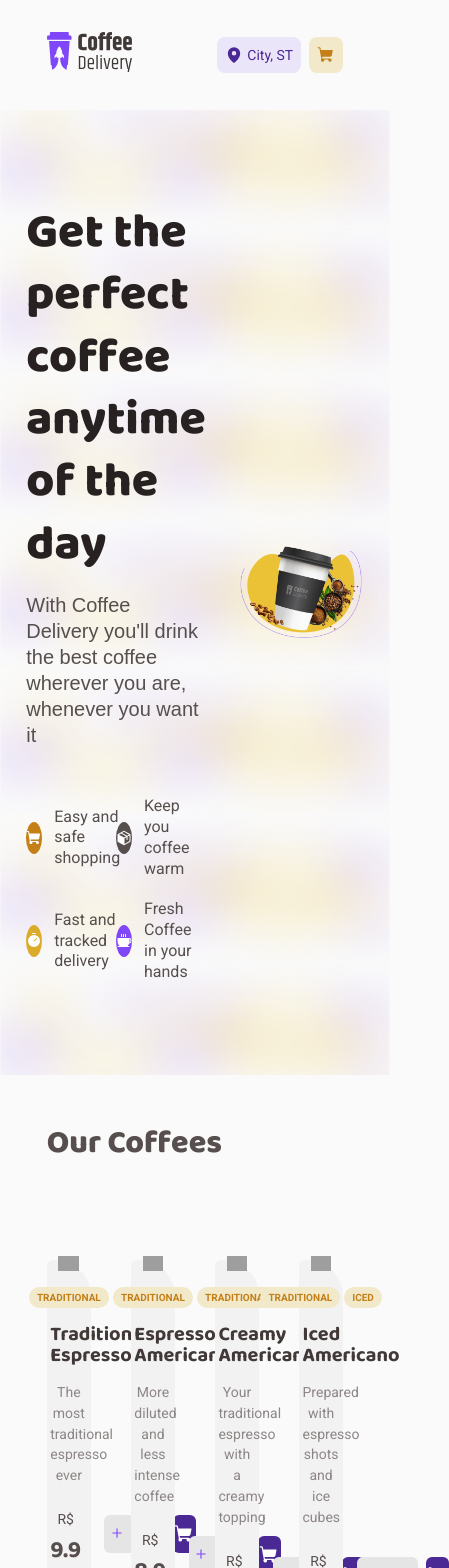
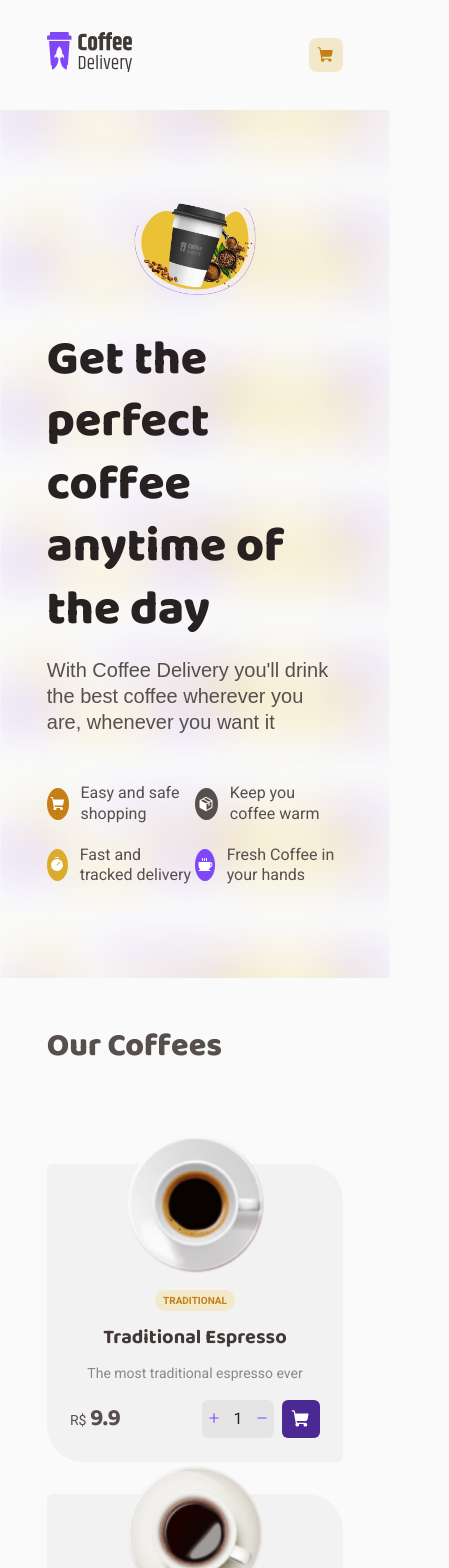
Before and after one commit to flavioccf/coffee_delivery_react, a React (Vite) app: page / in a window 390 px wide. Shown: the top 1568 px of the page, 449 px wide, since content can reach past the window. Built offline with nearby package versions, Linux system fonts and the light colour scheme; grey boxes are pictures that could not be loaded.

Commit message:
Add new images path and responsiveness

```diff
--- a/src/components/CoffeCard/index.tsx
+++ b/src/components/CoffeCard/index.tsx
@@ -46,7 +46,7 @@ export function CoffeCard(props: CoffeeItem) {
 
   return (
     <CoffeCardContainer>
-      <img src={props.img} alt={props.name} />
+      <img src={`/images/coffees/${props.id}.png`} alt={props.name} />
       <CoffeeTagsContainer>
         {props.tags.map((tag) => (
           <span key={tag}>{tag}</span>
--- a/src/components/Header/index.tsx
+++ b/src/components/Header/index.tsx
@@ -6,17 +6,19 @@ import { CartContext } from "../../contexts/CartContext";
 import { Link } from "react-router-dom";
 
 export function Header() {
-  const { totalQuantity } = useContext(CartContext);
-
+  const { totalQuantity, customerForm } = useContext(CartContext);
+  const { city, state_province } = customerForm.getValues();
   return (
     <HeaderContainer>
       <Link to="/">
         <img src={coffeeLogo} alt="Coffee Mug Logo" />
       </Link>
       <nav>
-        <LocationNavLink to="/" title="Location">
-          <MapPin weight="fill" size={18} /> City, ST
-        </LocationNavLink>
+        {(!city && !state_province) || (
+          <LocationNavLink to="/" title="Location">
+            <MapPin weight="fill" size={18} /> {city}, {state_province}
+          </LocationNavLink>
+        )}
         <CartNavLink to="/checkout" title="Cart">
           <ShoppingCart weight="fill" size={18} />
           {totalQuantity <= 0 || <span>{totalQuantity}</span>}
--- a/src/components/HeroBanner.tsx/styles.ts
+++ b/src/components/HeroBanner.tsx/styles.ts
@@ -1,5 +1,5 @@
 import styled from "styled-components";
-import heroBkg from "./../../assets/hero_bkg.svg"
+import heroBkg from "./../../assets/hero_bkg.svg";
 
 export const HeroBannerContainer = styled.div`
   background-image: url(${heroBkg});
@@ -27,10 +27,10 @@ export const HeroBannerContainer = styled.div`
         font-style: normal;
         font-size: 3rem;
         line-height: 130%;
-        color: ${props => props.theme["base-title"]};
+        color: ${(props) => props.theme["base-title"]};
       }
       h3 {
-        font-family: 'Robot', sans-serif;
+        font-family: "Robot", sans-serif;
         font-size: 1.25rem;
         font-weight: 400;
         line-height: 130%;
@@ -48,17 +48,21 @@ export const HeroBannerContainer = styled.div`
     flex-wrap: wrap;
     row-gap: 1.25rem;
   }
-`
+
+  @media (max-width: 768px) {
+    flex-direction: column-reverse;
+  }
+`;
 
 export enum listColors {
-  DARK_YELLOW = 'yellow-dark',
-  YELLOW = 'yellow',
-  GRAY = 'base-text',
-  PURPLE = 'purple'
+  DARK_YELLOW = "yellow-dark",
+  YELLOW = "yellow",
+  GRAY = "base-text",
+  PURPLE = "purple",
 }
 
-interface listColorProps {
-  $statusColor: listColors
+export interface listColorProps {
+  $statusColor: listColors;
 }
 
 export const ListItem = styled.li<listColorProps>`
@@ -78,4 +82,4 @@ export const ListItem = styled.li<listColorProps>`
     justify-content: center;
     align-items: center;
   }
-`
+`;
--- a/src/contexts/CartContext.tsx
+++ b/src/contexts/CartContext.tsx
@@ -8,16 +8,18 @@ import {
 } from "../reducers/cart/reducer";
 import { addToCartAcion, updateCartAction } from "../reducers/cart/actions";
 import { useForm, UseFormReturn } from "react-hook-form";
+import { toast } from "react-toastify";
+import { useNavigate } from "react-router-dom";
 
 interface CartContextType {
   cartState: CartStateInterface;
   totalQuantity: number;
   currency: string;
   shippingPrice: number;
-  customerForm: UseFormReturn<CheckoutFomData>;
+  customerForm: UseFormReturn<CheckoutFormData>;
   addToCart: (coffeItemId: string, quantity: number) => void;
   updateCart: (cartItem: CartItem, quantity: number) => void;
-  handleSubmitCheckoutData: (data: CheckoutFomData) => void;
+  handleSubmitCheckoutData: (data: CheckoutFormData) => void;
 }
 
 const checkoutFormValidationSchema = zod.object({
@@ -31,7 +33,7 @@ const checkoutFormValidationSchema = zod.object({
   }),
 });
 
-export type CheckoutFomData = zod.infer<typeof checkoutFormValidationSchema>;
+export type CheckoutFormData = zod.infer<typeof checkoutFormValidationSchema>;
 
 export const CartContext = createContext({} as CartContextType);
 
@@ -40,6 +42,7 @@ interface CartContextProviderProps {
 }
 
 export function CartContextProvider({ children }: CartContextProviderProps) {
+  const navigate = useNavigate();
   const [cartState, dispatch] = useReducer(
     cartReducer,
     {
@@ -55,7 +58,7 @@ export function CartContextProvider({ children }: CartContextProviderProps) {
     }
   );
 
-  const customerForm = useForm<CheckoutFomData>({
+  const customerForm = useForm<CheckoutFormData>({
     resolver: zodResolver(checkoutFormValidationSchema),
   });
 
@@ -77,8 +80,14 @@ export function CartContextProvider({ children }: CartContextProviderProps) {
     0
   );
 
-  function handleSubmitCheckoutData(data: CheckoutFomData) {
+  function handleSubmitCheckoutData(data: CheckoutFormData) {
     console.log(data);
+    console.log(cartState);
+    if (!cartState.items) {
+      toast.error("Cart is empty");
+    } else {
+      navigate("/order");
+    }
   }
 
   return (
--- a/src/data/coffeeProductListt.ts
+++ b/src/data/coffeeProductListt.ts
@@ -1,49 +1,75 @@
 export interface CoffeeItem {
   id: string;
   name: string;
-  img: string;
   description: string;
   price: number;
   currency: string;
   tags: string[];
 }
-import traditionalCoffee from "./../assets/coffees/traditional.png";
+
 export const coffeeProductList: CoffeeItem[] = [
   {
     id: "traditional_espresso",
     name: "Traditional Espresso",
-    img: traditionalCoffee,
     description: "The most traditional espresso ever",
     price: 9.9,
-    currency: 'CAD',
-    tags: ['traditional']
+    currency: "CAD",
+    tags: ["traditional"],
   },
   {
     id: "americano_espresso",
     name: "Espresso Americano",
-    img: traditionalCoffee,
     description: "More diluted and less intense coffee",
     price: 8.9,
-    currency: 'CAD',
-    tags: ['traditional']
-  }
-  ,
+    currency: "CAD",
+    tags: ["traditional"],
+  },
   {
     id: "creamy_espresso",
     name: "Creamy Americano",
-    img: traditionalCoffee,
     description: "Your traditional espresso with a creamy topping",
     price: 8.9,
-    currency: 'CAD',
-    tags: ['traditional']
+    currency: "CAD",
+    tags: ["traditional"],
   },
   {
     id: "iced_espresso",
     name: "Iced Americano",
-    img: traditionalCoffee,
     description: "Prepared with espresso shots and ice cubes",
     price: 8.9,
-    currency: 'CAD',
-    tags: ['traditional','iced']
-  }
-]
+    currency: "CAD",
+    tags: ["traditional", "iced"],
+  },
+  {
+    id: "coffe_milk",
+    name: "Coffe + Milk",
+    description: "Half + Half Espresso with vaporized milk",
+    price: 9.9,
+    currency: "CAD",
+    tags: ["traditional", "milk"],
+  },
+  {
+    id: "coffe_latte",
+    name: "Latte",
+    description: "Espresso with double milk",
+    price: 9.9,
+    currency: "CAD",
+    tags: ["traditional", "milk"],
+  },
+  {
+    id: "capuccino",
+    name: "Capuccino",
+    description: "Espresso with milk and cinnamon spice",
+    price: 9.9,
+    currency: "CAD",
+    tags: ["traditional", "milk", "cinnamon"],
+  },
+  {
+    id: "macchiato",
+    name: "Macchiato",
+    description: "Espresso mixed with milk",
+    price: 9.9,
+    currency: "CAD",
+    tags: ["traditional", "milk"],
+  },
+];
--- a/src/pages/Home/styles.ts
+++ b/src/pages/Home/styles.ts
@@ -10,7 +10,7 @@ export const HomeContainer = styled.div`
     font-size: 2rem;
     line-height: 130%;
   }
-`
+`;
 
 export const CoffeListContainer = styled.ul`
   padding: 3rem 12%;
@@ -25,4 +25,22 @@ export const CoffeListContainer = styled.ul`
   li {
     width: calc((100% / 4) - 1.875rem);
   }
-`
+
+  @media (max-width: 1024px) {
+    li {
+      width: calc((100% / 3) - 1.875rem);
+    }
+  }
+
+  @media (max-width: 768px) {
+    li {
+      width: calc((100% / 2) - 1.875rem);
+    }
+  }
+
+  @media (max-width: 480px) {
+    li {
+      width: 100%;
+    }
+  }
+`;
```
Also changed, not shown: src/pages/Cart/index.tsx (deleted), src/pages/Cart/styles.ts (deleted).
